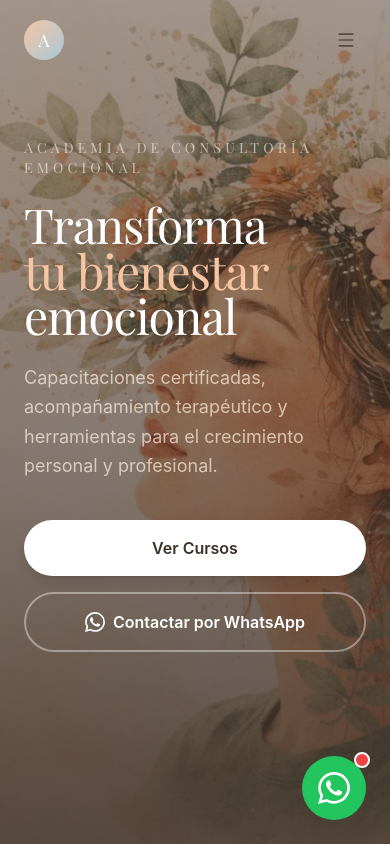
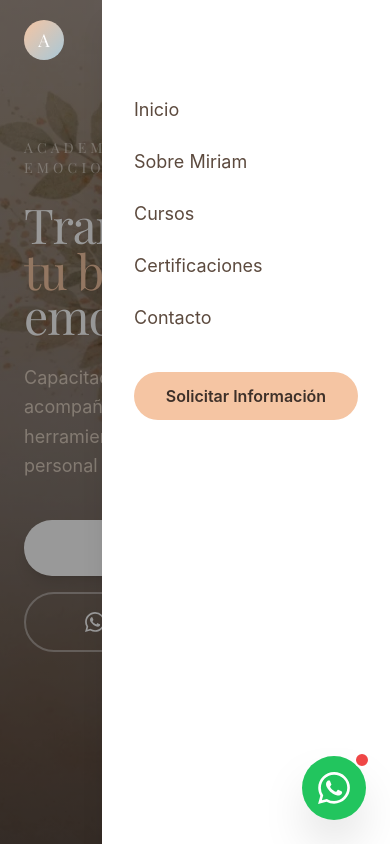
Before and after one commit to manuNamuncura/academia_emocional, a React (Vite) app: page / in a window 390 px wide. Both pictures are taken after a click on the button "Abrir menú". Shown: the top 844 px of the page. Built offline with nearby package versions, Linux system fonts and the light colour scheme; a web font is replaced by a local one.

Commit message:
feat: cambio del boton del menu en version mobile

```diff
--- a/src/components/Loader.tsx
+++ /dev/null
@@ -1,41 +0,0 @@
-import { useEffect, useState } from "react";
-
-const Loader = () => {
-  const [isVisible, setIsVisible] = useState(false);
-
-  useEffect(() => {
-    // Pequeño delay para activar la animación
-    const timer = setTimeout(() => setIsVisible(true), 100);
-    return () => clearTimeout(timer);
-  }, []);
-
-  return (
-    <div
-      id="loader"
-      className="fixed inset-0 z-9999 bg-warm-800 flex flex-col items-center justify-center transition-opacity duration-800"
-    >
-      <div
-        className={`font-serif text-[clamp(2.5rem,8vw,5rem)] font-normal text-cream-100 tracking-[0.08em] transition-all duration-1000 ease-[cubic-bezier(0.22,1,0.36,1)] ${
-          isVisible
-            ? "opacity-100 translate-y-0"
-            : "opacity-0 translate-y-7.5"
-        }`}
-        style={{ transitionDelay: "300ms" }}
-      >
-        Miriam
-      </div>
-      <div
-        className={`font-serif text-[clamp(2.5rem,8vw,5rem)] font-bold text-peach-300 tracking-[0.04em] transition-all duration-1000 ease-[cubic-bezier(0.22,1,0.36,1)] ${
-          isVisible
-            ? "opacity-100 translate-y-0"
-            : "opacity-0 translate-y-7.5"
-        }`}
-        style={{ transitionDelay: "700ms" }}
-      >
-        Sandoval
-      </div>
-    </div>
-  );
-};
-
-export default Loader;
--- a/src/components/layout/Header.tsx
+++ b/src/components/layout/Header.tsx
@@ -1,179 +1,157 @@
-import { useState, useEffect } from "react";
+import { useEffect, useState } from "react";
 import Icon from "../ui/Icon";
 import { navLinks } from "../../types/content";
 
 const Header = () => {
   const [isScrolled, setIsScrolled] = useState(false);
-  const [isMobileMenuOpen, setIsMobileMenuOpen] = useState(false);
+  const [isMenuOpen, setIsMenuOpen] = useState(false);
 
   useEffect(() => {
-    const handleScroll = () => {
-      setIsScrolled(window.scrollY > 80);
-    };
+    const onScroll = () => setIsScrolled(window.scrollY > 80);
 
-    window.addEventListener("scroll", handleScroll);
-    return () => window.removeEventListener("scroll", handleScroll);
+    window.addEventListener("scroll", onScroll);
+
+    return () => window.removeEventListener("scroll", onScroll);
   }, []);
 
-  // Prevenir scroll del body cuando el menú mobile está abierto
   useEffect(() => {
-    if (isMobileMenuOpen) {
-      document.body.style.overflow = "hidden";
-    } else {
-      document.body.style.overflow = "unset";
-    }
+    document.body.style.overflow = isMenuOpen ? "hidden" : "";
+
     return () => {
-      document.body.style.overflow = "unset";
+      document.body.style.overflow = "";
     };
-  }, [isMobileMenuOpen]);
+  }, [isMenuOpen]);
 
-  const handleLinkClick = (
+  const scrollToSection = (
     e: React.MouseEvent<HTMLAnchorElement>,
     href: string,
   ) => {
     e.preventDefault();
 
-    // Cerrar menú mobile
-    setIsMobileMenuOpen(false);
+    setIsMenuOpen(false);
 
-    // Scroll suave al elemento
     const target = document.querySelector(href);
-    if (target) {
-      const offset = 80;
-      const targetPosition =
-        target.getBoundingClientRect().top + window.scrollY - offset;
-      window.scrollTo({ top: targetPosition, behavior: "smooth" });
-    }
+
+    if (!target) return;
+
+    window.scrollTo({
+      top: target.getBoundingClientRect().top + window.scrollY - 80,
+      behavior: "smooth",
+    });
   };
 
-  // Cerrar menú al hacer click fuera (opcional)
-  useEffect(() => {
-    const handleClickOutside = (e: MouseEvent) => {
-      const mobileMenu = document.getElementById("mobile-menu");
-      const menuBtn = document.getElementById("menu-btn");
-
-      if (isMobileMenuOpen && mobileMenu && menuBtn) {
-        if (
-          !mobileMenu.contains(e.target as Node) &&
-          !menuBtn.contains(e.target as Node)
-        ) {
-          setIsMobileMenuOpen(false);
-        }
-      }
-    };
-
-    document.addEventListener("click", handleClickOutside);
-    return () => document.removeEventListener("click", handleClickOutside);
-  }, [isMobileMenuOpen]);
-
   return (
+    <>
       <nav
-      id="navbar"
-      className={`fixed top-0 w-full z-50 transition-all duration-500 ${
+        className={`fixed top-0 left-0 w-full z-50 transition-all duration-500 ${
           isScrolled
             ? "bg-white/90 backdrop-blur-xl shadow-sm border-b border-beige-100"
             : "bg-transparent"
         }`}
       >
         <div className="max-w-7xl mx-auto px-6 lg:px-12">
-        <div className="flex items-center justify-between h-20">
+          <div className="h-20 flex items-center justify-between">
             {/* Logo */}
+
             <a
               href="#inicio"
-            onClick={(e) => handleLinkClick(e, "#inicio")}
-            className="flex items-center gap-3 group z-20 relative"
+              onClick={(e) => scrollToSection(e, "#inicio")}
+              className="flex items-center gap-3"
             >
               <div className="w-10 h-10 rounded-full bg-gradient-to-br from-peach-300 to-sage-300 flex items-center justify-center">
-              <span className="font-serif text-white text-lg font-bold">A</span>
+                <span className="font-serif text-white font-bold text-lg">
+                  A
+                </span>
               </div>
+
               <div className="hidden sm:block">
-              <span className="font-serif text-warm-800 font-semibold text-lg leading-tight block">
+                <span className="block font-serif text-lg font-semibold text-warm-800">
                   Academia de
                 </span>
-              <span className="font-serif text-peach-400 text-xs tracking-wider uppercase">
+
+                <span className="font-serif uppercase tracking-wider text-xs text-peach-400">
                   Consultoría Emocional
                 </span>
               </div>
             </a>
 
-          {/* Desktop Navigation */}
+            {/* Desktop */}
+
             <div className="hidden lg:flex items-center gap-8">
               {navLinks.map((link) => (
                 <a
                   key={link.name}
                   href={link.href}
-                onClick={(e) => handleLinkClick(e, link.href)}
-                className="text-warm-600 hover:text-warm-800 transition-colors text-sm font-medium"
+                  onClick={(e) => scrollToSection(e, link.href)}
+                  className="text-sm font-medium text-warm-600 hover:text-warm-800 transition-colors"
                 >
                   {link.name}
                 </a>
               ))}
+
               <a
                 href="#contacto"
-              onClick={(e) => handleLinkClick(e, "#contacto")}
-              className="bg-peach-300 hover:bg-peach-400 text-warm-800 font-semibold text-sm px-6 py-2.5 rounded-full transition-all duration-300 shadow-sm hover:shadow-md"
+                onClick={(e) => scrollToSection(e, "#contacto")}
+                className="bg-peach-300 hover:bg-peach-400 text-warm-800 font-semibold rounded-full px-6 py-2.5 transition"
               >
                 Solicitar Información
               </a>
             </div>
 
-          {/* Mobile Menu Button */}
+            {/* Botón Mobile */}
+
             <button
-            id="menu-btn"
-            onClick={() => setIsMobileMenuOpen(!isMobileMenuOpen)}
-            className="lg:hidden w-10 h-10 flex items-center justify-center rounded-xl hover:bg-beige-100 transition-colors z-20 relative"
-            aria-label="Menú"
-            aria-expanded={isMobileMenuOpen}
+              onClick={() => setIsMenuOpen((prev) => !prev)}
+              className="lg:hidden"
+              aria-label="Abrir menú"
             >
               <Icon
-              name={isMobileMenuOpen ? "x" : "menu"}
-              className="w-5 h-5 text-warm-700"
+                name={isMenuOpen ? "x" : "menu"}
+                className="w-6 h-6 text-warm-700"
               />
             </button>
           </div>
         </div>
+      </nav>
 
-      {/* Mobile Menu - Versión mejorada */}
+      {/* Overlay */}
+
+      {isMenuOpen && (
         <div
-        id="mobile-menu"
-        className={`lg:hidden overflow-hidden transition-all duration-300 ease-in-out ${
-          isMobileMenuOpen
-            ? "max-h-96 opacity-100 visible"
-            : "max-h-0 opacity-0 invisible"
+          className="fixed inset-0 bg-black/40 z-40 lg:hidden"
+          onClick={() => setIsMenuOpen(false)}
+        />
+      )}
+
+      {/* Drawer */}
+
+      <aside
+        className={`fixed top-0 right-0 h-screen w-72 bg-white shadow-xl z-50 transform transition-transform duration-300 lg:hidden ${
+          isMenuOpen ? "translate-x-0" : "translate-x-full"
         }`}
       >
-        <div className="bg-white/95 backdrop-blur-xl border-t border-beige-200 px-6 py-6">
-          <div className="flex flex-col gap-4">
+        <div className="pt-24 px-8 flex flex-col gap-6">
           {navLinks.map((link) => (
             <a
               key={link.name}
               href={link.href}
-                onClick={(e) => handleLinkClick(e, link.href)}
-                className="text-warm-700 hover:text-warm-800 font-medium py-2"
+              onClick={(e) => scrollToSection(e, link.href)}
+              className="text-lg text-warm-700"
             >
               {link.name}
             </a>
           ))}
+
           <a
             href="#contacto"
-              onClick={(e) => handleLinkClick(e, "#contacto")}
-              className="bg-peach-300 hover:bg-peach-400 text-warm-800 font-semibold text-center py-3 rounded-full transition-all mt-2"
+            onClick={(e) => scrollToSection(e, "#contacto")}
+            className="bg-peach-300 text-center rounded-full py-3 font-semibold text-warm-800 mt-4"
           >
             Solicitar Información
           </a>
         </div>
-        </div>
-      </div>
-
-      {/* Overlay para cerrar menú (opcional, pero mejora UX) */}
-      {isMobileMenuOpen && (
-        <div
-          className="lg:hidden fixed inset-0 z-30 bg-black/20 transition-opacity duration-300"
-          style={{ top: "80px" }}
-          onClick={() => setIsMobileMenuOpen(false)}
-        />
-      )}
-    </nav>
+      </aside>
+    </>
   );
 };
 
```
Lines whose indentation alone changed are shown as unchanged.
